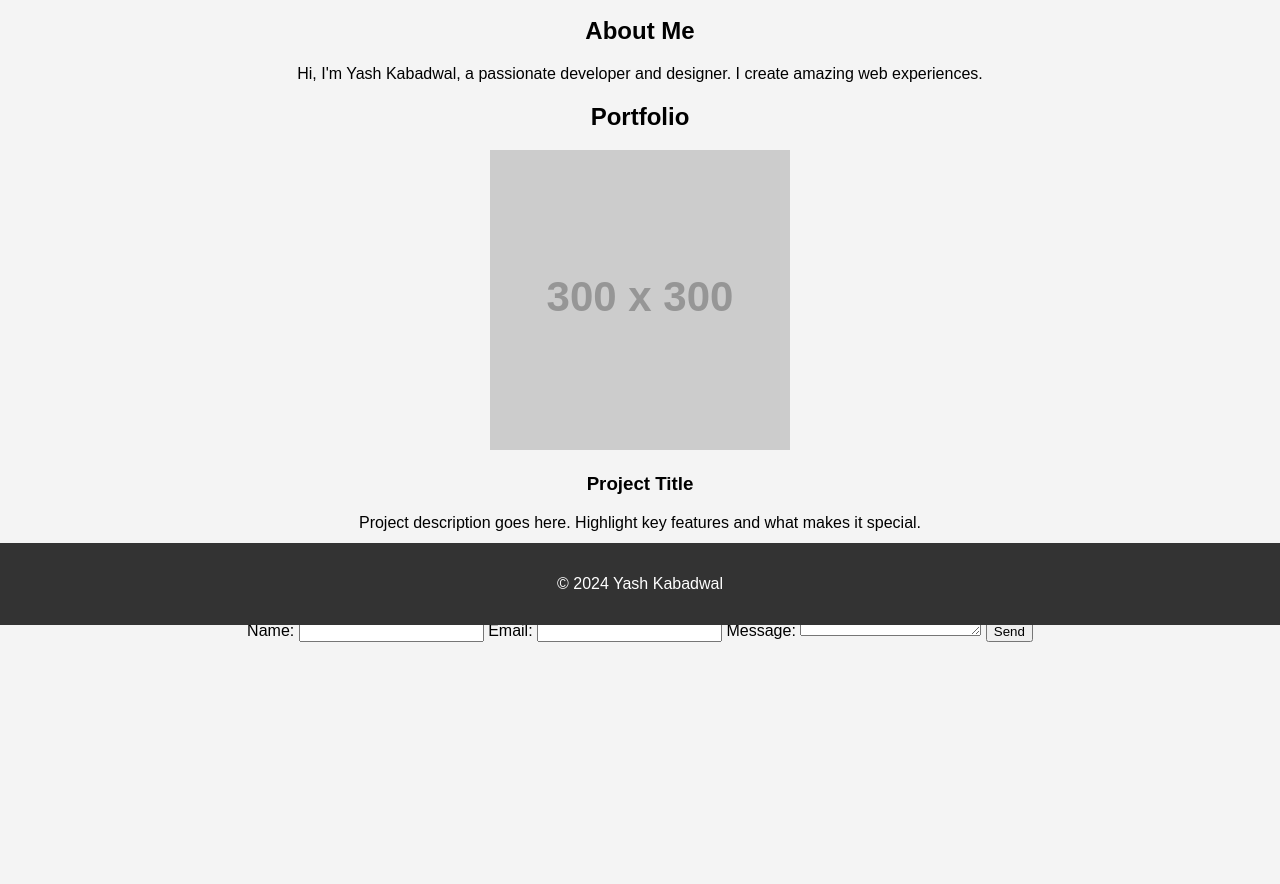
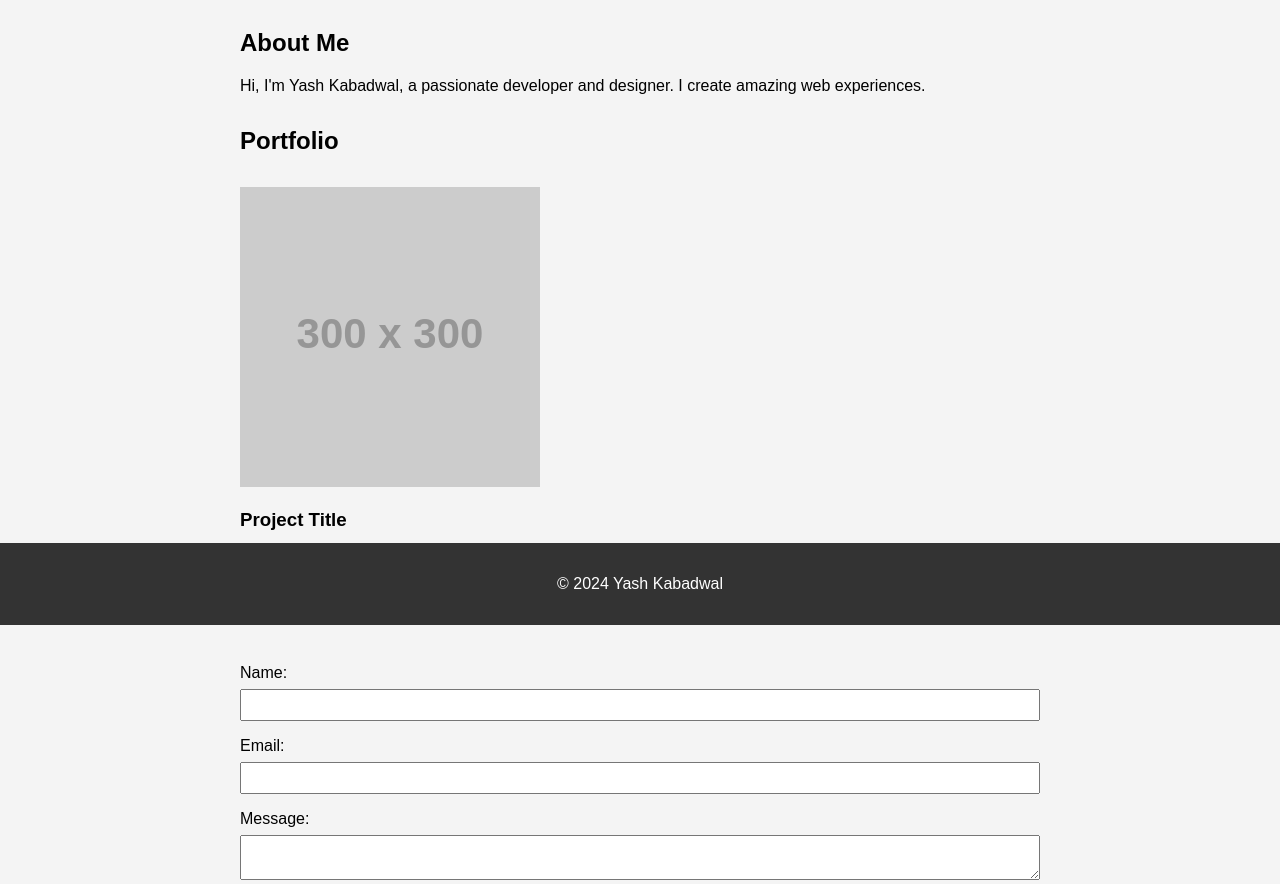
Before and after one commit to yash302008/.com, a plain HTML site: page index.html in a window 1280 px wide. Shown: the part 175-1059 px from the top of the page. Before the commit the page ends 833 px from the top, so only its background shows below. Drawn offline with Linux system fonts and the light colour scheme; placeholder pictures from the web are drawn by us.

Commit message:
Update styles.css

```diff
--- a/styles.css
+++ b/styles.css
@@ -39,7 +39,44 @@ main {
     padding: 1em;
     max-width: 800px;
     margin: 0 auto;
-    text-align: center;
+}
+
+section {
+    margin-bottom: 2em;
+}
+
+.portfolio-item {
+    margin: 2em 0;
+}
+
+.portfolio-item img {
+    max-width: 100%;
+    height: auto;
+}
+
+form {
+    display: flex;
+    flex-direction: column;
+}
+
+form label {
+    margin-top: 1em;
+}
+
+form input, form textarea, form button {
+    padding: 0.5em;
+    margin-top: 0.5em;
+}
+
+form button {
+    background-color: #4CAF50;
+    color: white;
+    border: none;
+    cursor: pointer;
+}
+
+form button:hover {
+    background-color: #45a049;
 }
 
 footer {
@@ -52,8 +89,13 @@ footer {
     width: 100%;
 }
 
+/* Responsive Styles */
 @media (max-width: 600px) {
     nav ul {
         flex-direction: column;
     }
+
+    nav ul li {
+        margin: 0;
+    }
 }
```
